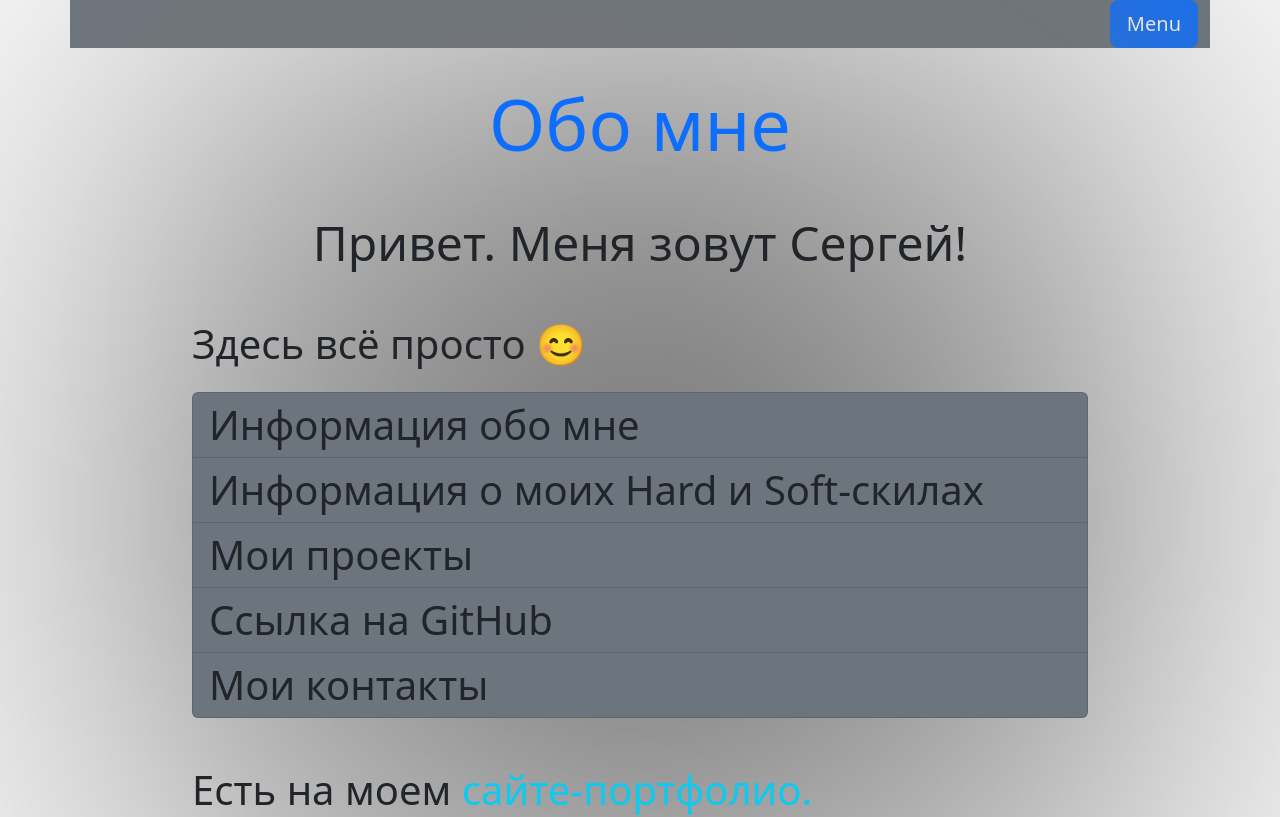
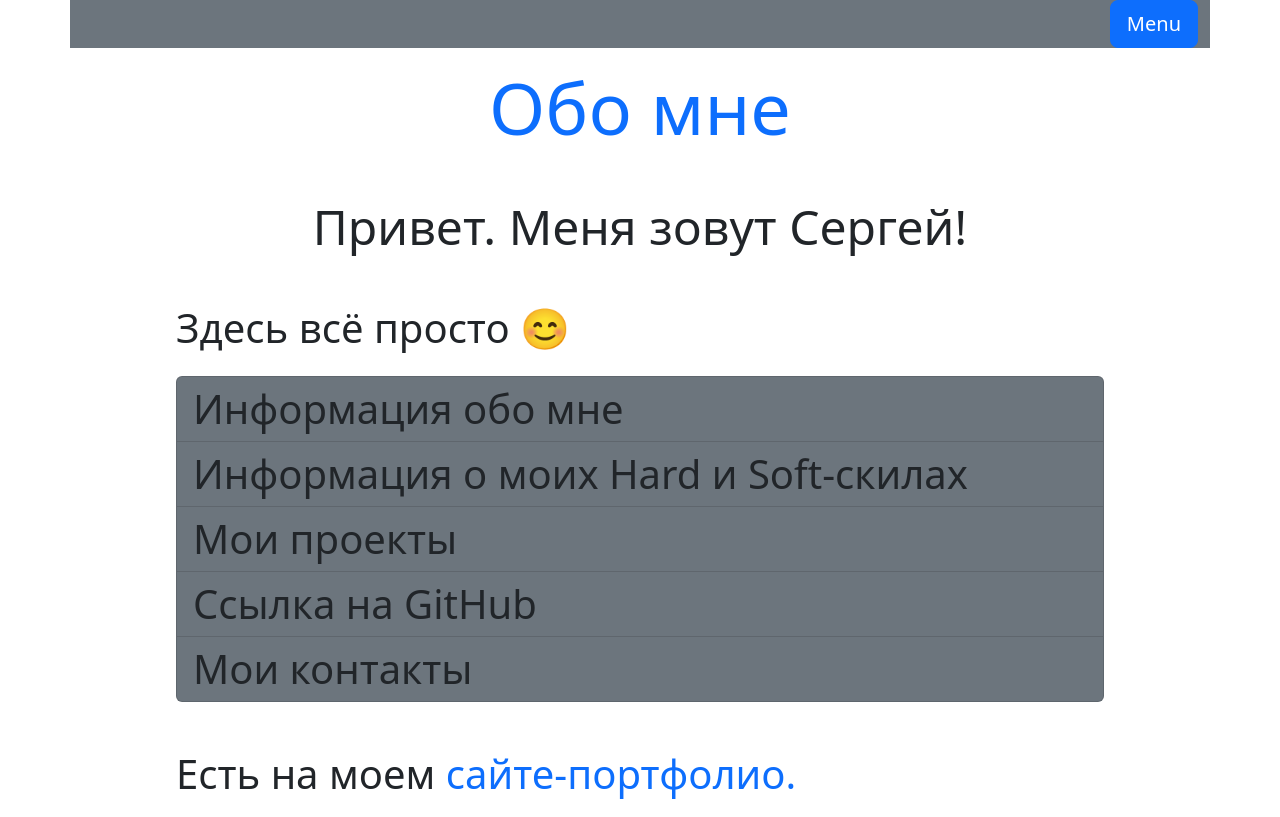
Before and after one commit to SergeyKazarinov/user-posts, a React (Vite) app: page /about-me in a window 1280 px wide. Shown: the top 817 px of the page. Built offline with nearby package versions, Linux system fonts and the light colour scheme.

Commit message:
refact(about-me): remove Card.Overlay

```diff
--- a/src/widgets/about-me/about-me.tsx
+++ b/src/widgets/about-me/about-me.tsx
@@ -1,11 +1,8 @@
 import { FC } from 'react';
 import { Card, ListGroup, ListGroupItem } from 'react-bootstrap';
-import image from 'assets/about-me.jpg';
 
 const AboutMe: FC = () => (
   <Card className='w-75 text-center mx-auto border-0'>
-    <Card.Img src={image} alt='Card background' style={{ filter: 'blur(200px) contrast(10%)' }}/>
-    <Card.ImgOverlay>
     <Card.Body>
       <Card.Title className='text-center text-primary display-2 lead'>Обо мне</Card.Title>
       <Card.Subtitle className='mt-5 display-5'>Привет. Меня зовут Сергей!</Card.Subtitle>
@@ -19,10 +16,9 @@ const AboutMe: FC = () => (
       </ListGroup>
       <Card.Text className='mt-5 display-6 text-start'>
         {'Есть на моем '}
-          <Card.Link href='https://kazarinov.nomoredomains.club/' className='text-info text-decoration-none' target='_blank'>сайте-портфолио.</Card.Link>
+        <Card.Link href='https://kazarinov.nomoredomains.club/' className='text-primary text-decoration-none' target='_blank'>сайте-портфолио.</Card.Link>
       </Card.Text>
     </Card.Body>
-    </Card.ImgOverlay>
   </Card>
 );
 
```
Also changed, not shown: src/assets/about-me.jpg (deleted). Lines whose indentation alone changed are shown as unchanged.
